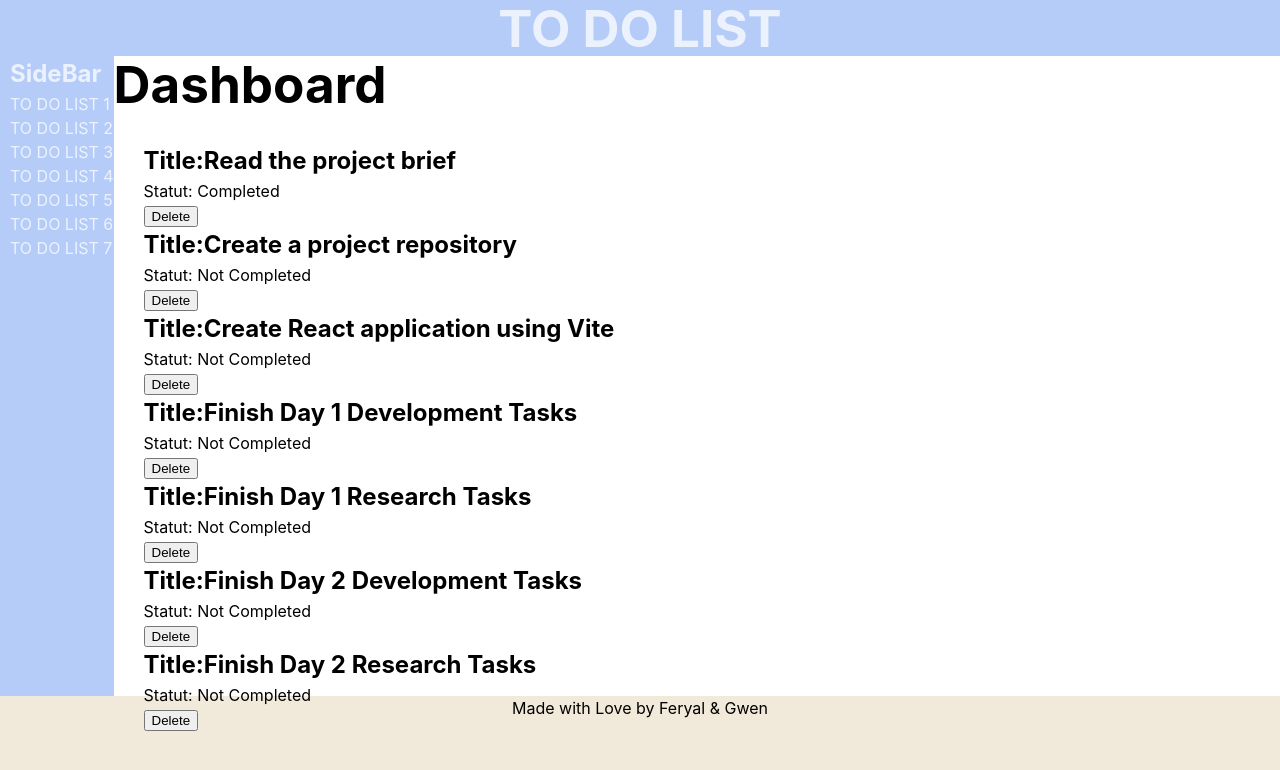
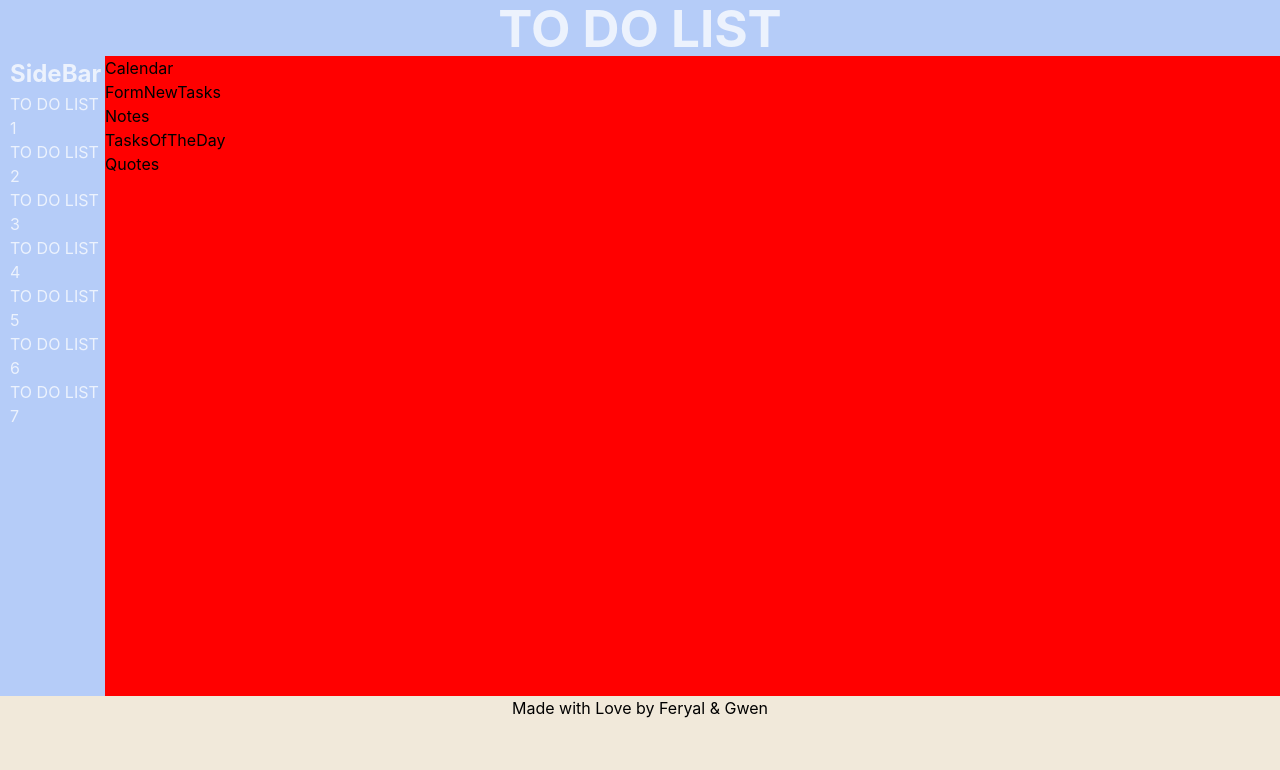
Before and after one commit to Gwenlgd/to-do-app, a React (Vite) app: page / in a window 1280 px wide. Shown: the top 770 px of the page. Built offline with nearby package versions, Linux system fonts and the light colour scheme.

Commit message:
Init Components

```diff
--- a/src/App.jsx
+++ b/src/App.jsx
@@ -2,6 +2,7 @@ import { Routes, Route } from "react-router-dom";
 import NavBar from "./components/NavBar/NavBar";
 import SideBar from "./components/SideBar/SideBar";
 import Footer from "./components/Footer/Footer";
+import Calendar from "./components/Calendar/Calendar";
 import "./App.css";
 import NotFoundPage from "./pages/NotFoundPage";
 import AboutPage from "./pages/AboutPage";
@@ -13,6 +14,9 @@ function App() {
       <NavBar />
       <div className="main-container">
         <SideBar />
+        {/* GWEN : je commente pour design mais ok pour le merge */}
+        {/*  + enlever l'import calendar ici */}
+        {/* <Calendar /> */}
 
         <Routes>
           <Route path="/" element={<DashboardPage />} />
--- a/src/components/Calendar/Calendar.jsx
+++ b/src/components/Calendar/Calendar.jsx
@@ -1,4 +1,4 @@
-import React from "react";
+// import React from "react";
 import "./Calendar.css";
 
 function Calendar() {
--- /dev/null
+++ b/src/components/FormNewTasks/FormNewTasks.jsx
@@ -0,0 +1,8 @@
+// import React from "react";
+import "./FormNewTasks.css";
+
+function FormNewTasks() {
+  return <div>FormNewTasks</div>;
+}
+
+export default FormNewTasks;
--- /dev/null
+++ b/src/components/Notes/Notes.jsx
@@ -0,0 +1,8 @@
+// import React from "react";
+import "./Notes.css";
+
+function Notes() {
+  return <div>Notes</div>;
+}
+
+export default Notes;
--- /dev/null
+++ b/src/components/Quotes/Quotes.jsx
@@ -0,0 +1,8 @@
+// import React from 'react'
+import "./Quotes.css";
+
+function Quotes() {
+  return <div>Quotes</div>;
+}
+
+export default Quotes;
--- /dev/null
+++ b/src/components/TasksOfTheDay/TasksOfTheDay.jsx
@@ -0,0 +1,9 @@
+// import React from 'react'
+import "./TasksOfTheDay.css";
+
+// Add the tasks here?
+function TasksOfTheDay() {
+  return <div>TasksOfTheDay</div>;
+}
+
+export default TasksOfTheDay;
--- a/src/index.css
+++ b/src/index.css
@@ -41,3 +41,8 @@ h1 {
   height: 80vh;
   display: flex;
 }
+
+.container-dashboard {
+  width: 100%;
+  background-color: red;
+}
--- a/src/pages/DashboardPage.jsx
+++ b/src/pages/DashboardPage.jsx
@@ -1,11 +1,30 @@
-import Tasks from "./../components/Tasks/Tasks";
+// import Tasks from "./../components/Tasks/Tasks";
+import Calendar from "./../components/Calendar/Calendar";
+import FormNewTasks from "./../components/FormNewTasks/FormNewTasks";
+import Notes from "./../components/Notes/Notes";
+import TasksOfTheDay from "./../components/TasksOfTheDay/TasksOfTheDay";
+import Quotes from "./../components/Quotes/Quotes";
 
 function DashboardPage() {
   return (
-    <div>
-      <h1>Dashboard</h1>
+    <div className="container-dashboard">
+      {/* <h1>Dashboard</h1> */}
       {/* ADD : div for Calendar, form new tasks, add a note, quotes, humour, time */}
-      <Tasks />
+      <div className="container-top">
+        <Calendar />
+        {/* <Tasks /> */}
+        <FormNewTasks />
+        <Notes />
+      </div>
+      <div className="container-bottom">
+        <TasksOfTheDay />
+
+        <div className="little-things">
+          <Quotes />
+          <div className="moods"></div>
+          <div className="time"></div>
+        </div>
+      </div>
     </div>
   );
 }
```
Also changed, not shown: src/components/Note/Note.jsx (deleted, +0 -7 lines), src/components/Notes/Notes.css (added), src/components/TasksOfTheDay/TasksOfTheDay.css (added).
